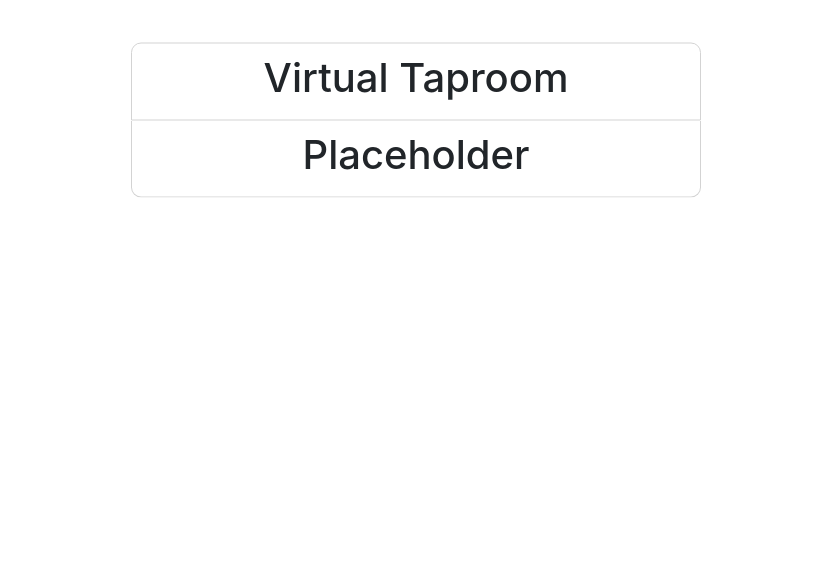
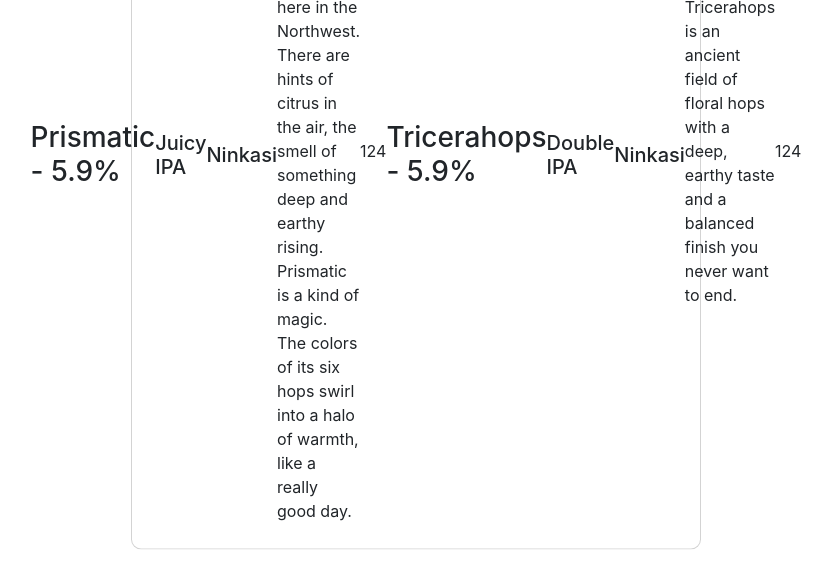
Before and after one commit to JohnNilsOlson/taproom-redux, a React (Create React App) app: page / in a window 1280 px wide. Shown: the top 588 px of the page, without its empty margins (224-1056 px from the left). Built offline with nearby package versions, Linux system fonts and the light colour scheme.

Commit message:
import drinklist component

```diff
--- a/src/components/DrinkControl.js
+++ b/src/components/DrinkControl.js
@@ -1,4 +1,5 @@
 import React from "react";
+import DrinkList from "./DrinkList";
 
 import Container from "react-bootstrap/Container";
 
@@ -19,7 +20,7 @@
   }
     return (
       <Container fluid style={body}>
-        <h1>Placeholder</h1>
+        <DrinkList />
       </Container>
     );
 }
```
